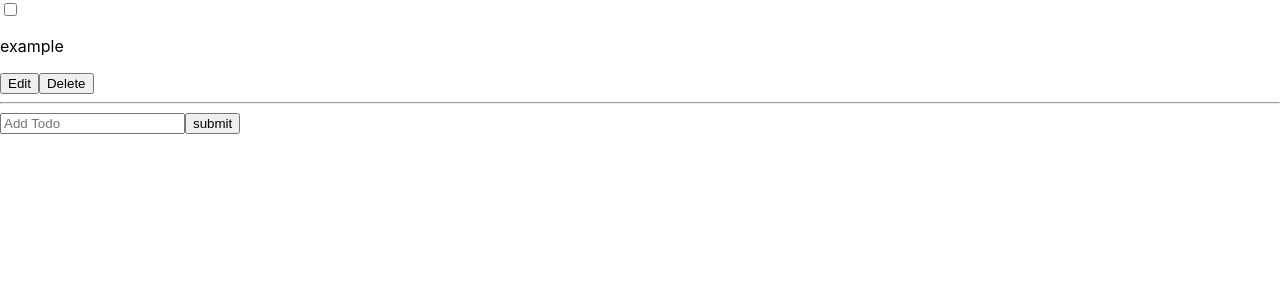
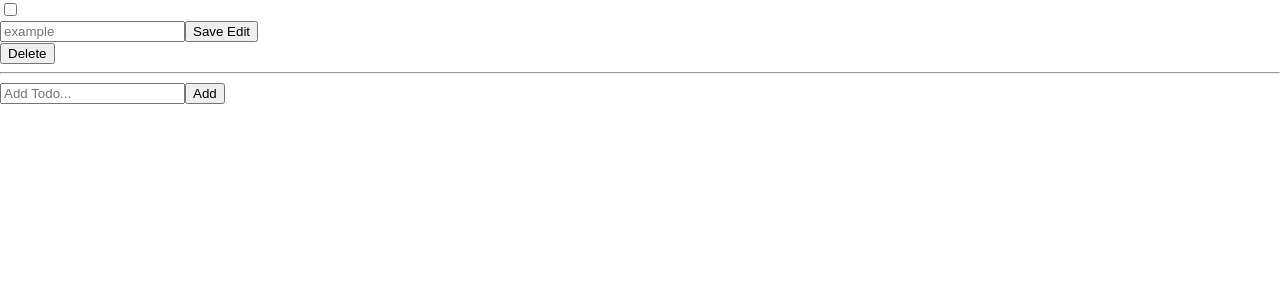
Before and after one commit to cecmahumane/todo-app, a React (Create React App) app: page / in a window 1280 px wide. Both pictures are taken after a click on the button "Edit". Shown: the top 300 px of the page. Built offline with nearby package versions, Linux system fonts and the light colour scheme.

Commit message:
Part way through edit implementation

```diff
--- a/src/App.js
+++ b/src/App.js
@@ -12,7 +12,8 @@ export default class App extends Component {
         {
           title: "example",
           id: 123,
-          isCompleted: false
+          isCompleted: false,
+          toEdit: false
         }
       ]
     }
@@ -23,22 +24,36 @@ export default class App extends Component {
   }
 
   addTodo = (title) => {
-    alert(title)
     this.setState({
       todos: [
         ...this.state.todos,
         {
         title: title,
         id: uuidv4(),
-        isCompleted: false
+        isCompleted: false,
+        toEdit: false
         }
       ]
 
     })
   }
 
-  editTodo = () => {
-    alert('edit button working')
+  editTodo = (id, title) => {
+    this.setState({
+      todos:
+      this.state.todos.map(todo => {
+        if (todo.id === id) {
+          if (todo.toEdit === false) {
+            todo.toEdit = !todo.toEdit
+          } else {
+            todo.toEdit = !todo.toEdit
+            todo.title = title
+          }
+        }
+        return todo
+      })
+    })
+    console.log(id , title)
   }
 
   deleteTodo = (id) => {
@@ -50,16 +65,12 @@ export default class App extends Component {
   }
 
   markCompleted = (id) => {
-    // alert('completed button working')
-    // console.log(id)
     this.setState({
       todos:
       this.state.todos.map(todo => {
-      // console.log(todo)
       if (todo.id === id) {
         todo.isCompleted = !todo.isCompleted
       }
-      // alert("status changed")
       return todo
     })})
   }
--- a/src/components/CreateTodo.js
+++ b/src/components/CreateTodo.js
@@ -16,8 +16,8 @@ export class CreateTodo extends Component {
     render() {
        return (
            <form onSubmit={this.onSubmit}>
-               <input type='text' name='title' placeholder='Add Todo' onChange={this.onChange} value={this.state.title}/>
-               <input type='submit' value='submit' className="submit-btn" />
+               <input type='text' name='title' placeholder='Add Todo...' onChange={this.onChange} value={this.state.title}/>
+               <input type='submit' value='Add' className="submit-btn" />
            </form>
        )
    }
--- a/src/components/Todo.js
+++ b/src/components/Todo.js
@@ -1,12 +1,30 @@
 import React , { Component }  from "react";
 
 export default class Todo extends Component {
+    state = {
+        title: ''
+    }
+
+    onChange = (e) => this.setState({ [e.target.name]: e.target.value});
+
+    onSubmit = (e) => {
+        e.preventDefault();
+        this.setState({title: ""})
+        this.props.editTodo(this.state.title)
+    }
+
+
     render() {
         return (
             <div>
                <input type='checkbox' onChange={() => this.props.markCompleted(this.props.id)}/>
-               <p>{this.props.todo}</p>
-               <button onClick={this.props.editTodo} >Edit</button>
+               { this.props.toEdit ?
+                <form onSubmit={this.onSubmit}>
+                    <input type='text' name='title' placeholder={this.props.title} onChange={this.onChange} value={this.state.title}/>
+                    <input type='submit' value='Save Edit' className="submit-btn" />
+                </form>
+                 : <p>{this.props.todo}</p>}
+               { this.props.toEdit === false && <button onClick={() => this.props.editTodo(this.props.id)}>Edit</button>}
                <button onClick={() => this.props.deleteTodo(this.props.id)}>Delete</button>
                <hr/>
             </div>
--- a/src/components/TodoList.js
+++ b/src/components/TodoList.js
@@ -2,16 +2,13 @@ import React, { Component } from 'react'
 import Todo from './Todo'
 
 export default class TodoList extends Component {
-  constructor(props) {
-    super(props);
-
-  }
-
   render() {
     return this.props.state.map((todo) => (
       <Todo editTodo={this.props.editTodo}
             deleteTodo={this.props.deleteTodo}
             markCompleted={this.props.markCompleted}
+            title={todo.title}
+            toEdit={todo.toEdit}
             todo={todo.title}
             key={todo.id}
             id={todo.id}
```
